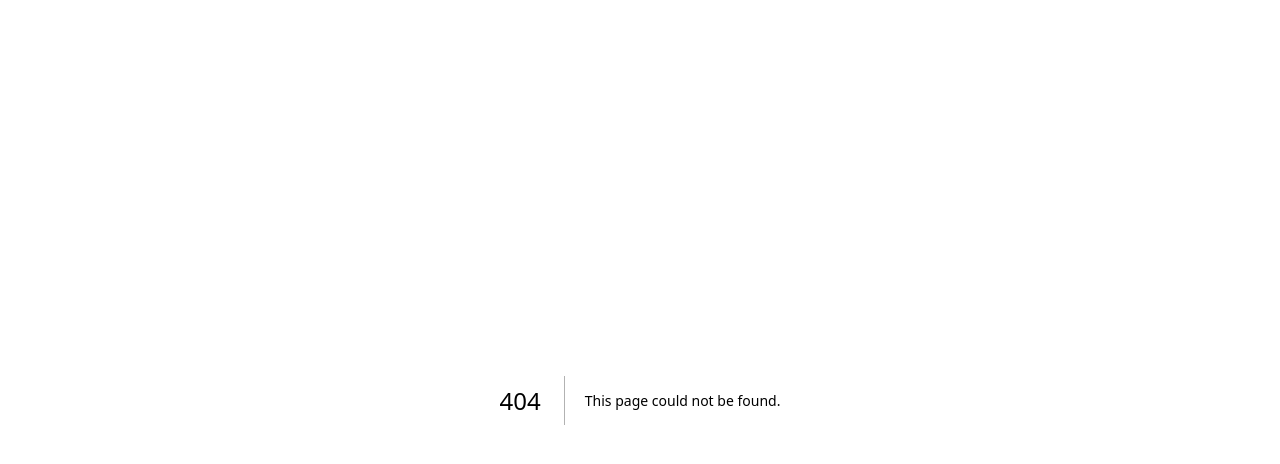
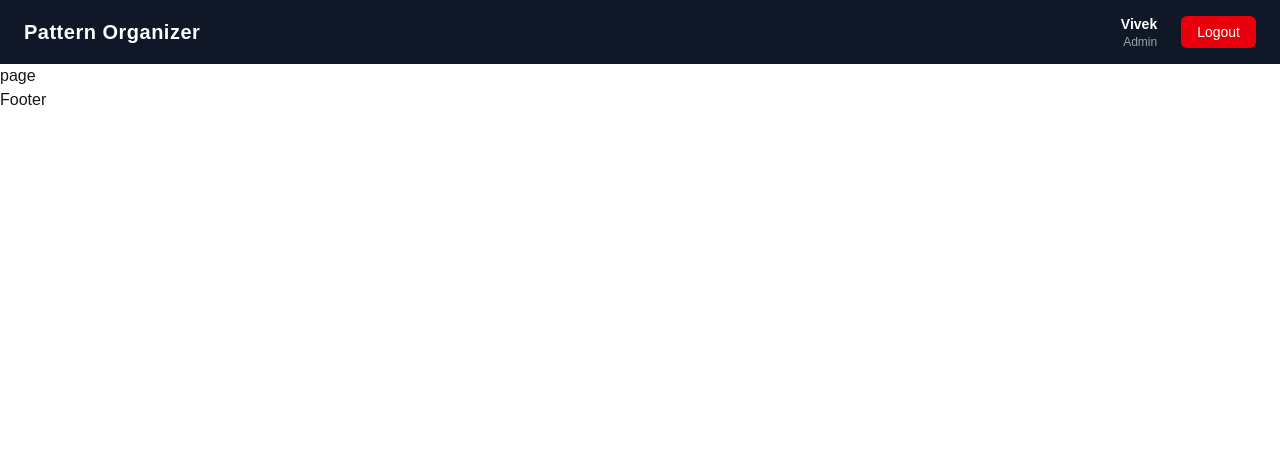
Before and after one commit to dkcvivek/pattern-organizer, a Next.js app: page /dashboard in a window 1280 px wide. Before the commit this address had no page. Shown: the top 464 px of the page. Built offline with nearby package versions, Linux system fonts and the light colour scheme.

Commit message:
created basic setup

```diff
--- /dev/null
+++ b/app/(app)/dashboard/page.tsx
@@ -0,0 +1,9 @@
+import React from 'react'
+
+function page() {
+  return (
+    <div>page</div>
+  )
+}
+
+export default page
--- /dev/null
+++ b/app/(app)/layout.tsx
@@ -0,0 +1,15 @@
+import React from 'react'
+import Navbar from '../components/ui/Navbar'
+import Footer from '../components/ui/Footer'
+
+export default function dashboardLayout({ children }: { children: React.ReactNode }) {
+    return (
+        <>
+            <Navbar />
+            <main>
+                {children}
+            </main>
+            <Footer />
+        </>
+    )
+}
--- /dev/null
+++ b/app/(app)/page.tsx
@@ -0,0 +1,9 @@
+import React from 'react'
+
+function page() {
+  return (
+    <div>Home</div>
+  )
+}
+
+export default page
--- /dev/null
+++ b/app/(app)/style-list/page.tsx
@@ -0,0 +1,9 @@
+import React from 'react'
+
+function page() {
+  return (
+    <div>page</div>
+  )
+}
+
+export default page
--- /dev/null
+++ b/app/(auth)/layout.tsx
@@ -0,0 +1,11 @@
+import React from 'react'
+
+const authLayout= ({ children, }: { children: React.ReactNode })=> {
+    return (
+        <>
+            {children}
+        </>
+    )
+}
+
+export default authLayout
--- /dev/null
+++ b/app/components/ui/Footer.tsx
@@ -0,0 +1,6 @@
+
+export default function Footer() {
+  return (
+    <div>Footer</div>
+  )
+}
--- /dev/null
+++ b/app/components/ui/Navbar.tsx
@@ -0,0 +1,34 @@
+"use client";
+import Link from "next/link";
+
+type NavbarProps = {
+  userName?: string,
+  designation?: string,
+  onLogout?: () => void
+}
+
+export default function Navbar({ userName = "Vivek", designation = "Admin", onLogout }: NavbarProps) {
+  return (
+    <nav className="w-full h-16 bg-gray-900 text-white flex items-center justify-between px-6">
+      <div className="flex items-center gap-2">
+        <Link href="/" className="text-xl font-bold tracking-wide">
+          Pattern Organizer
+        </Link>
+      </div>
+
+      <div className="flex items-center gap-6">
+        <div className="text-right leading-tight">
+          <p className="text-sm font-semibold">{userName}</p>
+          <p className="text-xs text-gray-400">{designation}</p>
+        </div>
+
+        <button
+          onClick={onLogout}
+          className="px-4 py-1.5 text-sm rounded-md bg-red-600 hover:bg-red-700 transition"
+        >
+          Logout
+        </button>
+      </div>
+    </nav>
+  )
+}
--- a/app/page.tsx
+++ /dev/null
@@ -1,65 +0,0 @@
-import Image from "next/image";
-
-export default function Home() {
-  return (
-    <div className="flex min-h-screen items-center justify-center bg-zinc-50 font-sans dark:bg-black">
-      <main className="flex min-h-screen w-full max-w-3xl flex-col items-center justify-between py-32 px-16 bg-white dark:bg-black sm:items-start">
-        <Image
-          className="dark:invert"
-          src="/next.svg"
-          alt="Next.js logo"
-          width={100}
-          height={20}
-          priority
-        />
-        <div className="flex flex-col items-center gap-6 text-center sm:items-start sm:text-left">
-          <h1 className="max-w-xs text-3xl font-semibold leading-10 tracking-tight text-black dark:text-zinc-50">
-            To get started, edit the page.tsx file.
-          </h1>
-          <p className="max-w-md text-lg leading-8 text-zinc-600 dark:text-zinc-400">
-            Looking for a starting point or more instructions? Head over to{" "}
-            <a
-              href="https://vercel.com/templates?framework=next.js&utm_source=create-next-app&utm_medium=appdir-template-tw&utm_campaign=create-next-app"
-              className="font-medium text-zinc-950 dark:text-zinc-50"
-            >
-              Templates
-            </a>{" "}
-            or the{" "}
-            <a
-              href="https://nextjs.org/learn?utm_source=create-next-app&utm_medium=appdir-template-tw&utm_campaign=create-next-app"
-              className="font-medium text-zinc-950 dark:text-zinc-50"
-            >
-              Learning
-            </a>{" "}
-            center.
-          </p>
-        </div>
-        <div className="flex flex-col gap-4 text-base font-medium sm:flex-row">
-          <a
-            className="flex h-12 w-full items-center justify-center gap-2 rounded-full bg-foreground px-5 text-background transition-colors hover:bg-[#383838] dark:hover:bg-[#ccc] md:w-[158px]"
-            href="https://vercel.com/new?utm_source=create-next-app&utm_medium=appdir-template-tw&utm_campaign=create-next-app"
-            target="_blank"
-            rel="noopener noreferrer"
-          >
-            <Image
-              className="dark:invert"
-              src="/vercel.svg"
-              alt="Vercel logomark"
-              width={16}
-              height={16}
-            />
-            Deploy Now
-          </a>
-          <a
-            className="flex h-12 w-full items-center justify-center rounded-full border border-solid border-black/[.08] px-5 transition-colors hover:border-transparent hover:bg-black/[.04] dark:border-white/[.145] dark:hover:bg-[#1a1a1a] md:w-[158px]"
-            href="https://nextjs.org/docs?utm_source=create-next-app&utm_medium=appdir-template-tw&utm_campaign=create-next-app"
-            target="_blank"
-            rel="noopener noreferrer"
-          >
-            Documentation
-          </a>
-        </div>
-      </main>
-    </div>
-  );
-}
```
Also changed, not shown: app/(auth)/login/page.tsx (added), app/(auth)/register/page.tsx (added).
